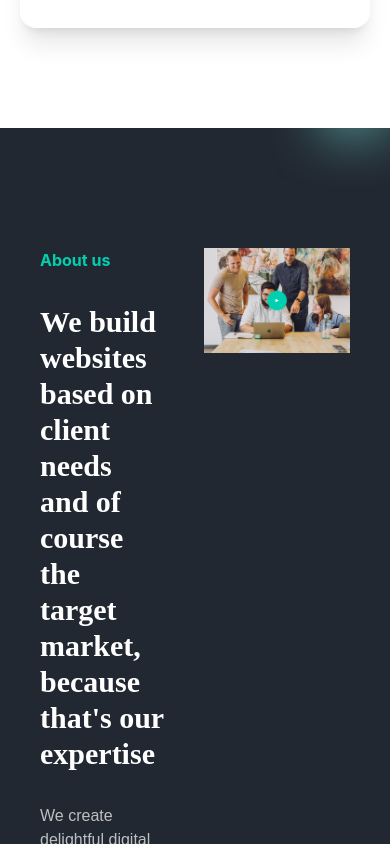
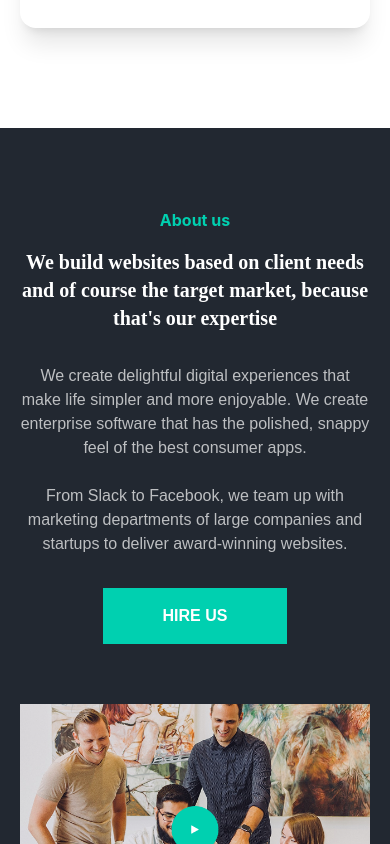
Before and after one commit to muneebkhan-dev/Agency-Website, a React (Vite) app: page / in a window 390 px wide. Shown: the part 1980-2824 px from the top of the page. Built offline with nearby package versions, Linux system fonts and the light colour scheme.

Commit message:
style(about section): make section responsive across all breakpoints

```diff
--- a/src/Pages/Home/Components/AboutSection.jsx
+++ b/src/Pages/Home/Components/AboutSection.jsx
@@ -2,16 +2,16 @@ import React from 'react'
 
 const AboutSection = () => {
   return (
-    <section className='relative w-full bg-[#222831] min-h-screen py-30 overflow-hidden'>
+    <section className='relative w-full bg-[#222831] min-h-screen py-20 lg:py-30 overflow-hidden'>
       <div className='w-full flex flex-col gap-20 '>
-        <div className='max-w-7xl mx-auto flex px-10 justify-between gap-10 z-10'>
-          <div className='w-2/5 flex flex-col gap-8'>
-            <h3 className='text-base text-[#00D0B0] font-bold '>About us</h3>
-            <p className='font-playfair font-semibold text-white text-3xl'>
+        <div className='max-w-7xl mx-auto flex flex-col md:flex-row lg:flex-row px-5 md:px-10 lg:px-10 items-center md:justify-between lg:justify-between gap-15 z-10'>
+          <div className='about-content md:w-1/2 lg:w-2/5 flex flex-col items-center md:items-start lg:items-start text-center md:text-start lg:text-start gap-4 md:gap-5 lg:gap-8'>
+            <h2 className='text-base text-[#00D0B0] font-bold '>About us</h2>
+            <h3 className='font-playfair font-semibold text-white text-xl md:text-2xl lg:text-3xl'>
               We build websites based on client needs and of course the target
               market, because that's our expertise
-            </p>
-            <div className='font-dm text-white/70 flex flex-col gap-8 text-base '>
+            </h3>
+            <div className='font-dm py-4 md:py-0 lg:py-0 text-white/70 flex flex-col gap-6 md:gap-5 lg:gap-8 md:text-sm lg:text-base '>
               <p>
                 We create delightful digital experiences that make life simpler
                 and more enjoyable. We create enterprise software that has the
@@ -23,12 +23,12 @@ const AboutSection = () => {
               </p>
             </div>
             <div>
-              <button className='font-poppins font-extrabold text-xs bg-[#00D0B0] text-white px-13 py-5'>
+              <button className='font-poppins font-bold lg:font-extrabold text-base md:text-xs lg:text-xs bg-[#00D0B0] text-white px-15 md:px-10 lg:px-13 py-4 md:py-3 lg:py-5'>
                 HIRE US
               </button>
             </div>
           </div>
-          <div className='img w-1/2'>
+          <div className='img w-full md:w-1/2 lg:w-1/2 flex flex-col justify-center lg:flex-none'>
             <img className='' src='/public/images/Group 48095475.png' alt='' />
           </div>
         </div>
@@ -36,19 +36,19 @@ const AboutSection = () => {
           <img
             src='/public/images/Group 14.png'
             alt='image'
-            className='w-full object-cover '
+            className='w-full h-50 md:h-auto lg:h-auto object-cover '
           />
         </div>
       </div>
       <img
         src='/public/images/Rectangle 381.png'
         alt='decorator img'
-        className='absolute w-1/3 -top-30 right-0'
+        className='hidden md:flex lg:flex absolute w-1/3 -top-30 right-0'
       />
       <img
         src='/public/images/Rectangle 381 (2).png'
         alt='decorator img'
-        className='absolute w-1/3 bottom-50 left-0'
+        className='hidden md:flex lg:flex absolute w-1/3 bottom-50 left-0'
       />
     </section>
   )
--- a/src/index.css
+++ b/src/index.css
@@ -93,6 +93,10 @@ body {
       font-size: 18px;
     }
 
+    .about-content h3 {
+      font-size: 26px;
+    }
+
 
 
 }
```
